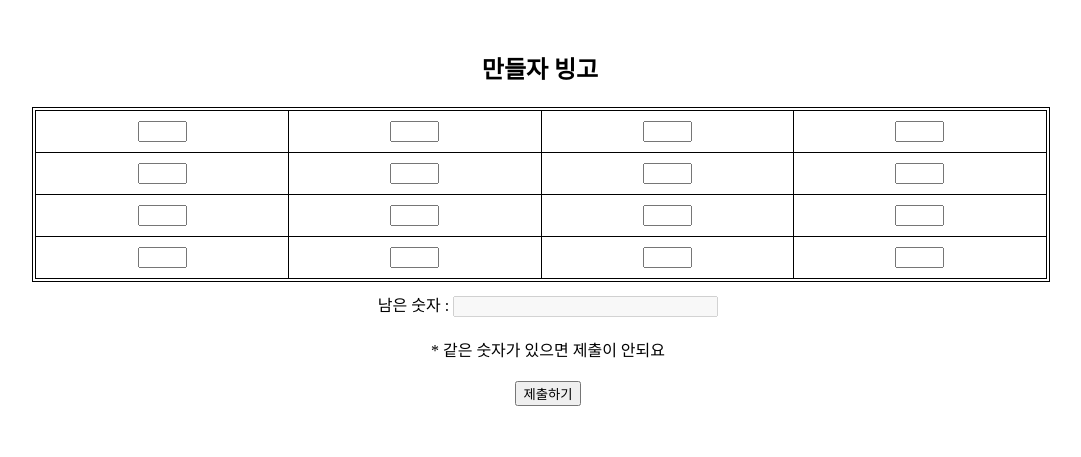
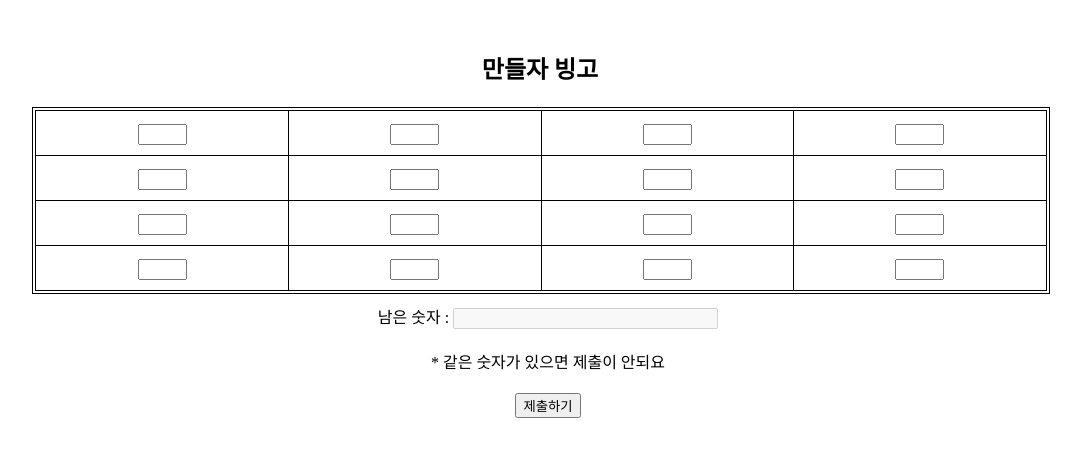
Before and after one commit to alxiom/bingoFront, a Flask app: page / in a window 1280 px wide. Shown: the top 457 px of the page, without its empty margins (102-1183 px from the left). Run offline with Flask 2, Linux system fonts and the light colour scheme; some libraries are stand-ins or nearby versions.

Commit message:
set view point $ font size

```diff
--- a/root/templates/bingo.html
+++ b/root/templates/bingo.html
@@ -2,11 +2,13 @@
 <html>
 <head>
     <meta charset="utf-8">
+    <meta name="viewport" content="width=device-width, initial-scale=1.0, maximum-scale=1.0, user-scalable=no" />
     <title>Lifest Prison Break</title>
     <style>
         table, td {
             border: 1px solid black;
             border-collapse: collapse;
+            font-size: 20px;
         }
     </style>
     <script src="https://ajax.googleapis.com/ajax/libs/jquery/3.1.1/jquery.min.js"></script>
--- a/root/templates/play.html
+++ b/root/templates/play.html
@@ -2,11 +2,13 @@
 <html>
 <head>
     <meta charset="utf-8">
+    <meta name="viewport" content="width=device-width, initial-scale=1.0, maximum-scale=1.0, user-scalable=no" />
     <title>Lifest Prison Break</title>
     <style>
         table, td {
             border: 1px solid black;
             border-collapse: collapse;
+            font-size: 20px;
         }
         .red-cell {
             background: #F00; /* Or some other color */
```
